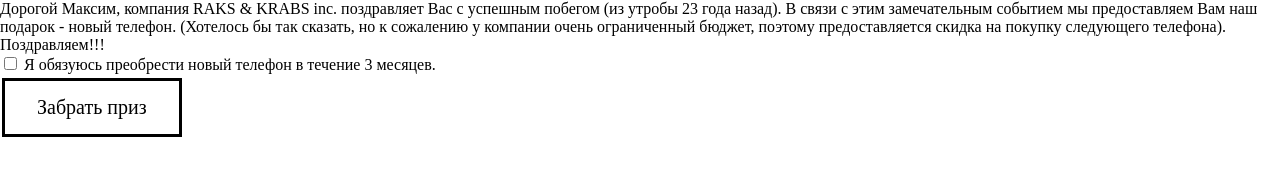
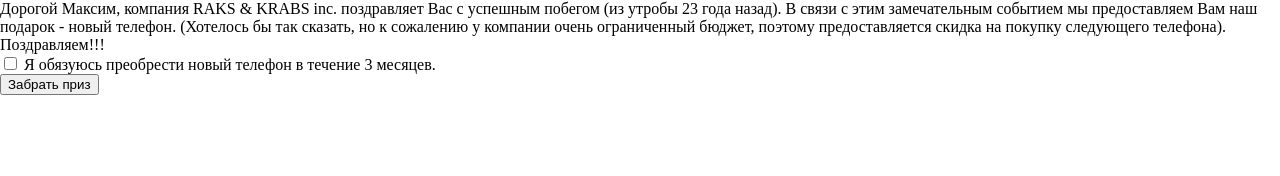
Before and after one commit to ZheniaKarpovich/hbdcbkv, a website: page pages/result/index.html in a window 1280 px wide. Drawn offline with Linux system fonts and the light colour scheme; files that its build step writes are made by us from their sources.

Commit message:
last page

```diff
--- a/pages/result/index.html
+++ b/pages/result/index.html
@@ -19,7 +19,7 @@
         <label for="agreement">Я обязуюсь преобрести новый телефон в течение 3 месяцев.</label>
     </div>
     <div>
-        <a href="/tutorial" class="button" id="prize" name="prize">Забрать приз</a>
+        <input type="submit" name="prize" class="prize" id="prize" value="Забрать приз" />
     </div>
 </body>
 </html>
```
